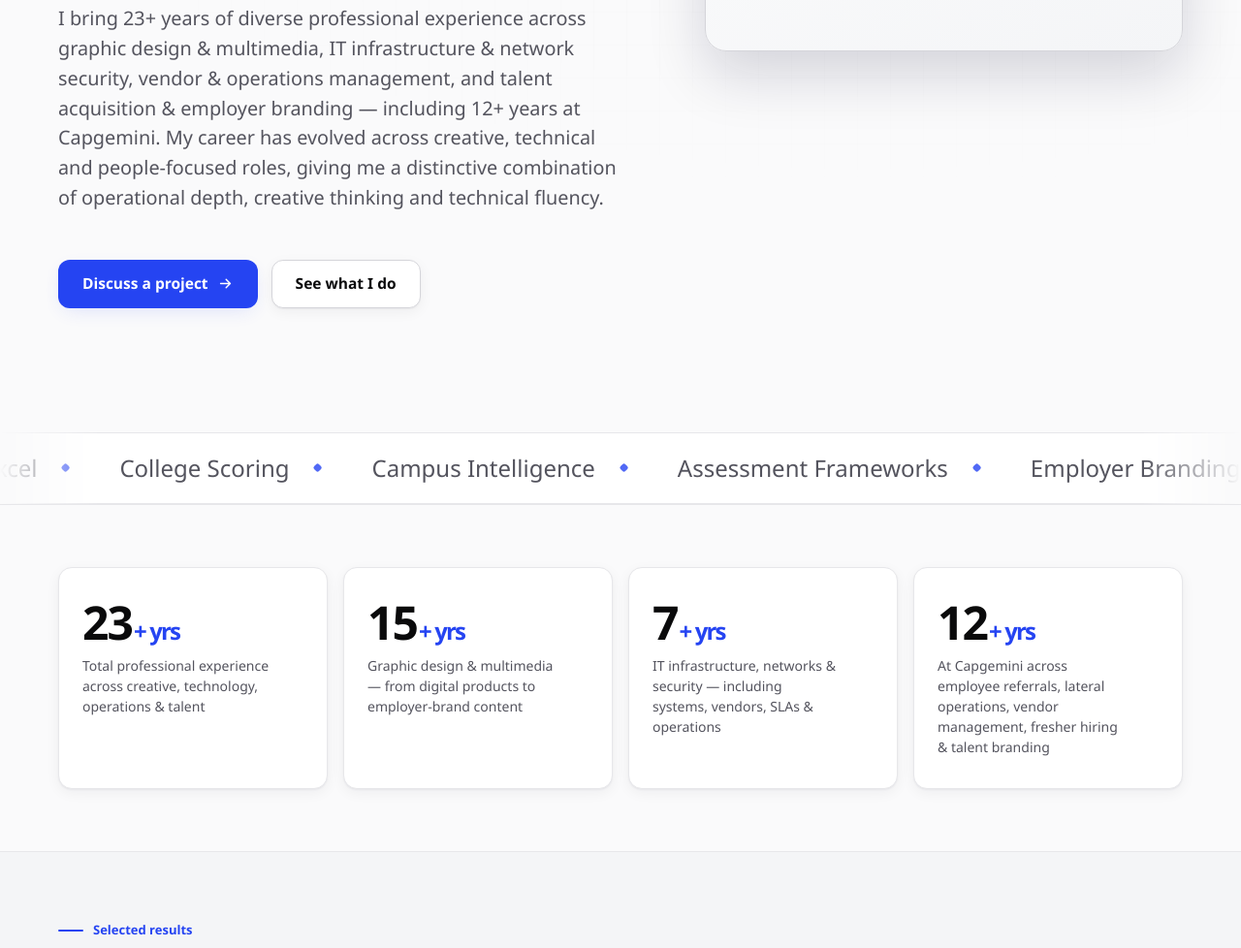
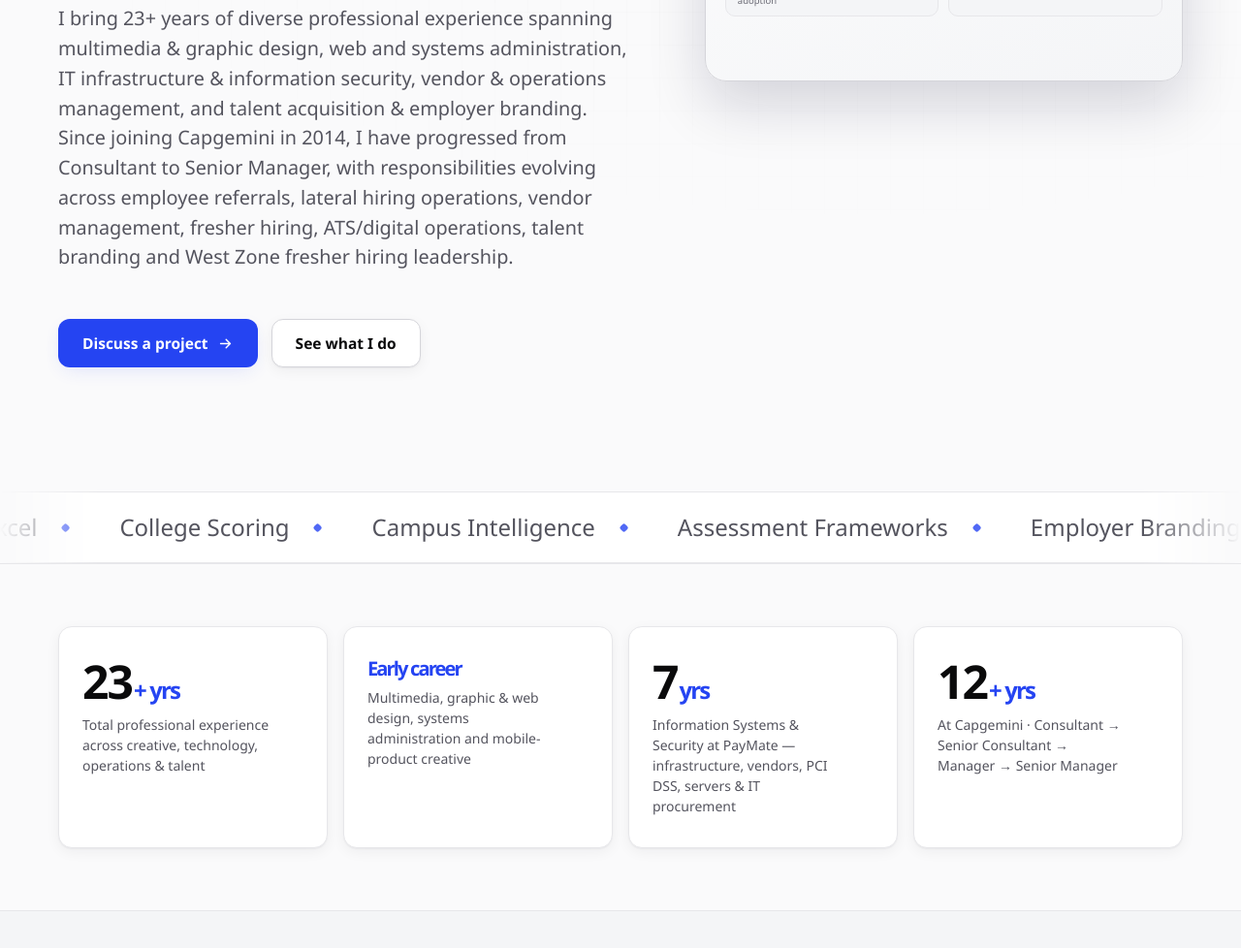
Before and after one commit to gnaidu05/hire, a plain HTML site: page index.html in a window 1280 px wide. Shown: the part 803-1781 px from the top of the page at 97% size. Drawn offline with Linux system fonts and the light colour scheme.

Commit message:
Add files via upload

```diff
--- a/index.html
+++ b/index.html
@@ -466,7 +466,7 @@
         <div>
           <p class="avail rise"><span class="live" aria-hidden="true"></span>Available for select consulting &amp; build projects</p>
           <h1 class="rise">Talent, technology and creative systems <span class="thin">— built from 23 years across multiple domains.</span></h1>
-          <p class="lede rise">I bring 23+ years of diverse professional experience across graphic design &amp; multimedia, IT infrastructure &amp; network security, vendor &amp; operations management, and talent acquisition &amp; employer branding — including 12+ years at Capgemini. My career has evolved across creative, technical and people-focused roles, giving me a distinctive combination of operational depth, creative thinking and technical fluency.</p>
+          <p class="lede rise">I bring 23+ years of diverse professional experience spanning multimedia &amp; graphic design, web and systems administration, IT infrastructure &amp; information security, vendor &amp; operations management, and talent acquisition &amp; employer branding. Since joining Capgemini in 2014, I have progressed from Consultant to Senior Manager, with responsibilities evolving across employee referrals, lateral hiring operations, vendor management, fresher hiring, ATS/digital operations, talent branding and West Zone fresher hiring leadership.</p>
           <div class="cta-row rise">
             <a href="#contact" class="btn primary">Discuss a project
               <svg viewBox="0 0 24 24" fill="none" stroke="currentColor" stroke-width="2" stroke-linecap="round" stroke-linejoin="round"><path d="M5 12h14M13 6l6 6-6 6"/></svg>
@@ -507,9 +507,9 @@
     <div class="wrap">
       <div class="bento">
         <div class="stat rise"><div class="n"><span data-count="23">23</span><span class="suf">+ yrs</span></div><div class="k">Total professional experience across creative, technology, operations &amp; talent</div></div>
-        <div class="stat rise"><div class="n"><span data-count="15">15</span><span class="suf">+ yrs</span></div><div class="k">Graphic design &amp; multimedia — from digital products to employer-brand content</div></div>
-        <div class="stat rise"><div class="n"><span data-count="7">7</span><span class="suf">+ yrs</span></div><div class="k">IT infrastructure, networks &amp; security — including systems, vendors, SLAs &amp; operations</div></div>
-        <div class="stat rise"><div class="n"><span data-count="12">12</span><span class="suf">+ yrs</span></div><div class="k">At Capgemini across employee referrals, lateral operations, vendor management, fresher hiring &amp; talent branding</div></div>
+        <div class="stat rise"><div class="n"><span class="suf" style="font-size:.42em;margin-left:0">Early career</span></div><div class="k">Multimedia, graphic &amp; web design, systems administration and mobile-product creative</div></div>
+        <div class="stat rise"><div class="n"><span data-count="7">7.5</span><span class="suf"> yrs</span></div><div class="k">Information Systems &amp; Security at PayMate — infrastructure, vendors, PCI DSS, servers &amp; IT procurement</div></div>
+        <div class="stat rise"><div class="n"><span data-count="12">12</span><span class="suf">+ yrs</span></div><div class="k">At Capgemini · Consultant → Senior Consultant → Manager → Senior Manager</div></div>
       </div>
     </div>
   </section>
@@ -702,8 +702,8 @@
       <div class="svc-grid">
         <article class="svc rise"><div><h3>Talent acquisition &amp; hiring operations</h3><p class="desc">Capgemini experience spanning Employee Referral &amp; RPL, lateral hiring operations, vendor management, fresher hiring, ATS operations, talent branding and West Zone leadership.</p></div><div class="tags"><span class="tag">Employee referrals</span><span class="tag">Fresher hiring</span><span class="tag">Vendor management</span></div></article>
         <article class="svc rise"><div><h3>Employer brand, content &amp; engagement</h3><p class="desc">Candidate communication, recruitment marketing, visual job descriptions, campaign collateral, webinars and engagement journeys — supported by graphic-design and copywriting experience.</p></div><div class="tags"><span class="tag">Talent branding</span><span class="tag">Content</span><span class="tag">Campaigns</span></div></article>
-        <article class="svc rise"><div><h3>IT infrastructure, networks &amp; security</h3><p class="desc">7+ years managing infrastructure, networks, firewalls, routers, servers, SLAs, incidents, change, assets and vendors — a technical foundation that now informs recruitment systems and automation.</p></div><div class="tags"><span class="tag">Infrastructure</span><span class="tag">Networks</span><span class="tag">Security</span></div></article>
-        <article class="svc rise"><div><h3>Graphic design &amp; multimedia</h3><p class="desc">15 years of design experience across mobile games and applications, multimedia, employer-brand collateral, presentations and recruitment campaigns, with a strong focus on clarity and visual communication.</p></div><div class="tags"><span class="tag">Graphic design</span><span class="tag">Multimedia</span><span class="tag">Visual storytelling</span></div></article>
+        <article class="svc rise"><div><h3>IT infrastructure, networks &amp; security</h3><p class="desc">7.5 years at PayMate managing information systems and security, including infrastructure, assets and vendors, PCI DSS-aligned IT policies, web/database server maintenance, troubleshooting and IT procurement.</p></div><div class="tags"><span class="tag">Infrastructure</span><span class="tag">Networks</span><span class="tag">Security</span></div></article>
+        <article class="svc rise"><div><h3>Graphic design &amp; multimedia</h3><p class="desc">A creative foundation built through multimedia education, web design, mobile games and applications, visual content and post-production — later applied to employer-brand collateral, presentations and recruitment campaigns.</p></div><div class="tags"><span class="tag">Graphic design</span><span class="tag">Multimedia</span><span class="tag">Visual storytelling</span></div></article>
         <article class="svc rise"><div><h3>Automation &amp; digital operations</h3><p class="desc">Recruitment workflow automation, dashboards, platform evaluation and operational tooling using Power Automate, VBA, advanced Excel and AI-assisted prototyping.</p></div><div class="tags"><span class="tag">Automation</span><span class="tag">Dashboards</span><span class="tag">AI-assisted products</span></div></article>
         <article class="svc rise"><div><h3>Cross-functional program leadership</h3><p class="desc">Experience connecting TA, operations, marketing, technology teams and external partners to deliver large-scale hiring programs with measurable outcomes.</p></div><div class="tags"><span class="tag">Program leadership</span><span class="tag">Stakeholders</span><span class="tag">Operations</span></div></article>
       </div>
@@ -718,7 +718,7 @@
         <div class="profile rise">
           <div class="pf-top">
             <span class="pf-avatar" aria-hidden="true">G</span>
-            <div><div class="pf-name">Gopinathan Naidu</div><div class="pf-role">Talent Branding &amp; Operations Manager</div></div>
+            <div><div class="pf-name">Gopinathan Naidu</div><div class="pf-role">Senior Manager · Early Careers Hiring, Talent Branding &amp; Operations</div></div>
           </div>
           <div class="pf-meta">
             <div><span class="pf-k">Company</span><span class="pf-v">Capgemini India</span></div>
@@ -733,11 +733,11 @@
         </div>
 
         <div class="cred-list">
-          <div class="cred rise"><span class="ci"><svg viewBox="0 0 24 24" fill="none" stroke="currentColor" stroke-width="1.8" stroke-linecap="round" stroke-linejoin="round"><path d="M22 10 12 5 2 10l10 5 10-5Z"/><path d="M6 12v5c0 1 2.7 3 6 3s6-2 6-3v-5"/></svg></span><span class="ct"><b>12+ years at Capgemini</b> across employee referrals, lateral hiring operations, vendor management, fresher hiring, talent branding and zone leadership.</span></div>
+          <div class="cred rise"><span class="ci"><svg viewBox="0 0 24 24" fill="none" stroke="currentColor" stroke-width="1.8" stroke-linecap="round" stroke-linejoin="round"><path d="M22 10 12 5 2 10l10 5 10-5Z"/><path d="M6 12v5c0 1 2.7 3 6 3s6-2 6-3v-5"/></svg></span><span class="ct"><b>12+ years at Capgemini</b> with progression from Consultant (2014) → Senior Consultant (2017) → Manager (2020) → Senior Manager (2024), across employee referrals, lateral operations, vendor management, fresher hiring and talent branding.</span></div>
           <div class="cred rise"><span class="ci"><svg viewBox="0 0 24 24" fill="none" stroke="currentColor" stroke-width="1.8" stroke-linecap="round" stroke-linejoin="round"><rect x="3" y="3" width="7" height="7" rx="1.5"/><rect x="14" y="14" width="7" height="7" rx="1.5"/><path d="M10 6.5h4a3 3 0 0 1 3 3V14"/></svg></span><span class="ct"><b>TA automation</b> across Power Automate, VBA and advanced Excel.</span></div>
           <div class="cred rise"><span class="ci"><svg viewBox="0 0 24 24" fill="none" stroke="currentColor" stroke-width="1.8" stroke-linecap="round" stroke-linejoin="round"><path d="M3 3v18h18"/><path d="M7 14l4-4 3 3 5-6"/></svg></span><span class="ct"><b>College intelligence</b> — pan-India scoring systems for campus hiring.</span></div>
-          <div class="cred rise"><span class="ci"><svg viewBox="0 0 24 24" fill="none" stroke="currentColor" stroke-width="1.8" stroke-linecap="round" stroke-linejoin="round"><path d="M9.06 11.9l8.07-8.06a2.85 2.85 0 1 1 4.03 4.03l-8.06 8.08"/><path d="M7.07 14.94c-1.66 0-3 1.35-3 3.02 0 1.33-2.5 1.52-2 2.02 1.08 1.1 2.49 2.02 4 2.02 2.2 0 4-1.8 4-4.04a3.01 3.01 0 0 0-3-3.02z"/></svg></span><span class="ct"><b>15 years in graphic design</b> — employer-brand collateral, visual JDs, campaign creative.</span></div>
-          <div class="cred rise"><span class="ci"><svg viewBox="0 0 24 24" fill="none" stroke="currentColor" stroke-width="1.8" stroke-linecap="round" stroke-linejoin="round"><rect x="2" y="3" width="20" height="8" rx="2"/><rect x="2" y="13" width="20" height="8" rx="2"/><path d="M6 7h.01M6 17h.01"/></svg></span><span class="ct"><b>7+ years in IT infrastructure</b> &amp; network management — the technical grounding under the tooling.</span></div>
+          <div class="cred rise"><span class="ci"><svg viewBox="0 0 24 24" fill="none" stroke="currentColor" stroke-width="1.8" stroke-linecap="round" stroke-linejoin="round"><path d="M9.06 11.9l8.07-8.06a2.85 2.85 0 1 1 4.03 4.03l-8.06 8.08"/><path d="M7.07 14.94c-1.66 0-3 1.35-3 3.02 0 1.33-2.5 1.52-2 2.02 1.08 1.1 2.49 2.02 4 2.02 2.2 0 4-1.8 4-4.04a3.01 3.01 0 0 0-3-3.02z"/></svg></span><span class="ct"><b>Creative &amp; multimedia foundation</b> — graphic/web design, mobile-game and application graphics, post-production and visual communication, later carried into employer branding.</span></div>
+          <div class="cred rise"><span class="ci"><svg viewBox="0 0 24 24" fill="none" stroke="currentColor" stroke-width="1.8" stroke-linecap="round" stroke-linejoin="round"><rect x="2" y="3" width="20" height="8" rx="2"/><rect x="2" y="13" width="20" height="8" rx="2"/><path d="M6 7h.01M6 17h.01"/></svg></span><span class="ct"><b>7.5 years in Information Systems &amp; Security</b> at PayMate — infrastructure, asset/vendor management, PCI DSS, server maintenance and IT procurement.</span></div>
           <div class="cred rise"><span class="ci"><svg viewBox="0 0 24 24" fill="none" stroke="currentColor" stroke-width="1.8" stroke-linecap="round" stroke-linejoin="round"><path d="M4 19.5A2.5 2.5 0 0 1 6.5 17H20"/><path d="M6.5 2H20v20H6.5A2.5 2.5 0 0 1 4 19.5v-15A2.5 2.5 0 0 1 6.5 2Z"/></svg></span><span class="ct"><b>Published author</b> — <i>The Unspoken Bloom</i>, Notion Press (2026).</span></div>
         </div>
       </div>
@@ -745,10 +745,15 @@
       <div class="xp">
         <h3 class="xp-h rise">23+ years across creative, technology, operations and talent domains.</h3>
         <ol class="timeline">
-          <li class="rise"><div class="tl-when">2014 — Now</div><div class="tl-what">Talent Operations, Hiring &amp; Employer Branding</div><div class="tl-where">Capgemini India · Employee Referral &amp; RPL → Lateral Operations &amp; Vendor Management → Fresher Hiring, ATS &amp; Talent Branding → West Zone Lead, Fresher Hiring</div></li>
-          <li class="rise"><div class="tl-when">2006 — 2014</div><div class="tl-what">Manager IT — Information Systems &amp; Security</div><div class="tl-where">PayMate India · Infrastructure &amp; network management · asset/vendor &amp; SLA management · firewall/router administration · change &amp; incident management · PCI DSS-aligned IT policies · server operations</div></li>
-          <li class="rise"><div class="tl-when">2005 — 2006</div><div class="tl-what">Graphic Designer</div><div class="tl-where">Nazara Technologies · Mobile-game graphics, mobile applications, wallpapers and handset themes; also supported computer software and hardware</div></li>
-          <li class="rise"><div class="tl-when">2003 — 2005</div><div class="tl-what">Graphic Designer · System Administrator · Web Designer</div><div class="tl-where">ZICA · ITM · Design, multimedia/post-production, website maintenance, Windows/Mac systems, LAN administration and technical support</div></li>
+          <li class="rise"><div class="tl-when">Apr 2024 — Present</div><div class="tl-what">Senior Manager</div><div class="tl-where">Capgemini · Early Careers / Fresher Hiring · Talent Branding &amp; Operations · West Zone leadership</div></li>
+          <li class="rise"><div class="tl-when">Jul 2020 — Mar 2024</div><div class="tl-what">Manager</div><div class="tl-where">Capgemini · Recruitment operations, university hiring, vendor management, ATS/digital hiring operations and talent branding</div></li>
+          <li class="rise"><div class="tl-when">Jan 2017 — Jun 2020</div><div class="tl-what">Senior Consultant</div><div class="tl-where">Capgemini · Employee referrals / RPL, lateral hiring operations, vendor-partner management and recruitment process operations</div></li>
+          <li class="rise"><div class="tl-when">Jan 2014 — Dec 2016</div><div class="tl-what">Consultant</div><div class="tl-where">Capgemini · Employee Referral Program, Referral Premier League (RPL), branding &amp; promotions, referral-process changes, portal UAT and vendor operations</div></li>
+          <li class="rise"><div class="tl-when">Aug 2006 — Jan 2014</div><div class="tl-what">Manager — Information Systems &amp; Security</div><div class="tl-where">PayMate · Asset &amp; vendor management · PCI DSS-aligned IT policies · infrastructure &amp; network operations · web/database server maintenance · troubleshooting · IT procurement</div></li>
+          <li class="rise"><div class="tl-when">Mar 2005 — Jun 2006</div><div class="tl-what">Sr. Graphic Designer</div><div class="tl-where">Nazara Technologies · Mobile-game graphics, mobile applications, wallpapers and Nokia/Sony Ericsson handset themes</div></li>
+          <li class="rise"><div class="tl-when">Aug 2003 — May 2004</div><div class="tl-what">System Administrator cum Graphic Designer</div><div class="tl-where">ZICA Studios · Windows/Mac systems &amp; LAN · website maintenance · graphic design · interactive presentations · video, sound and post-production</div></li>
+          <li class="rise"><div class="tl-when">Mar 2003 — Jul 2003</div><div class="tl-what">Computer Lab In Charge / Web Designer</div><div class="tl-where">Institute for Technology &amp; Management · 70-computer lab · troubleshooting · user support · website design and maintenance</div></li>
+          <li class="rise"><div class="tl-when">Dec 2002 — Feb 2003</div><div class="tl-what">Faculty cum Center Co-ordinator</div><div class="tl-where">Image Institute of Digital Technology · Curriculum for computer graphics, illustration, web design &amp; development, presentations, 2D animation and sound editing/mixing</div></li>
         </ol>
 
         <p class="xp-sub rise">Recognition</p>
```
